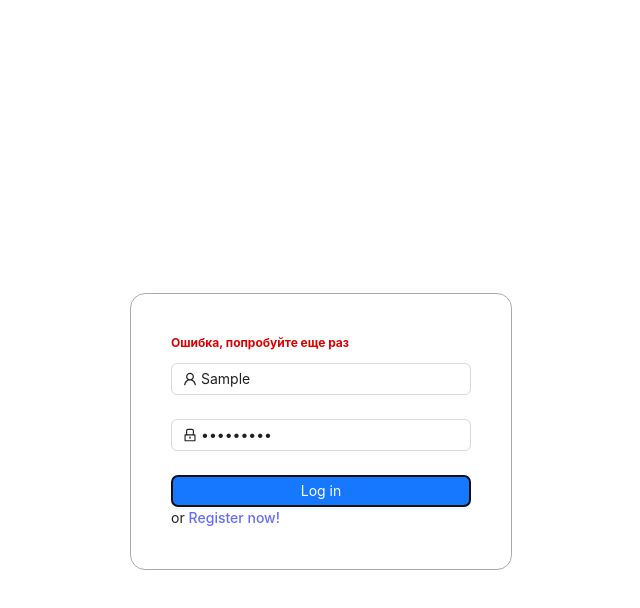
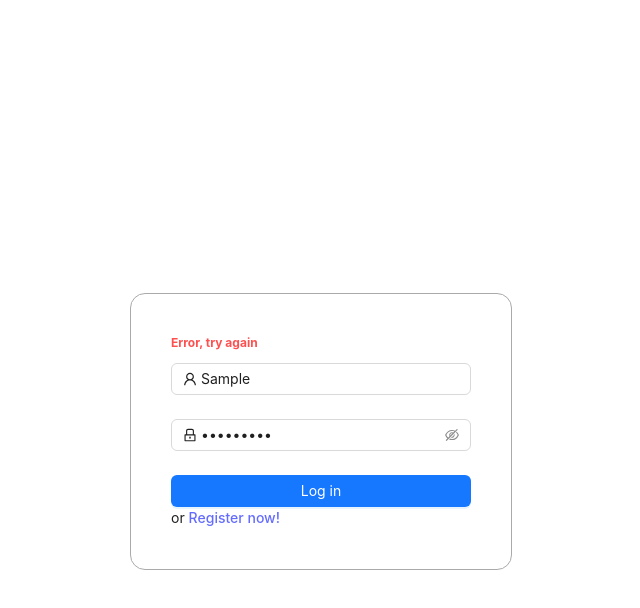
Before and after one commit to qiisqwww/Demo-website, a React (Vite) app in the folder client/: page /login in a window 1280 px wide. Both pictures are taken after typing "Sample", "Sample123" into the empty fields and a click on the button "Log in". Shown: the top 608 px of the page, without its empty margins (319-959 px from the left). Built offline with nearby package versions, Linux system fonts and the light colour scheme; no server answers.

Commit message:
feat: add check token hook and add loading in login, registration

```diff
--- a/client/src/components/ErrorMessage/Error.tsx
+++ b/client/src/components/ErrorMessage/Error.tsx
@@ -7,7 +7,7 @@ interface IErrorProps{
 export default function ErrorMessage({error}:IErrorProps) {
 	return (
 		<div>
-			<h2 style={{color: "#D00", fontSize: 12, marginTop: 0}}>{error}</h2>
+			<h2 style={{color: "rgba(255,80,80,1)", fontSize: 12, marginTop: 0}}>{error}</h2>
 		</div>
 	)
 }
--- a/client/src/components/Layout/Layout.tsx
+++ b/client/src/components/Layout/Layout.tsx
@@ -3,19 +3,16 @@ import {Routes, Route, Link} from "react-router-dom"
 import Login from "../../pages/Login/Login"
 import Register from "../../pages/Register/Register"
 import Profile from "../../pages/Profile/Profile"
-import NotFound from '../../components/NotFound/NotFound'
+import NotFound from '../../pages/NotFound/NotFound'
 import styles from "./Layout.module.css"
-import { useState } from "react"
 
 export default function Layout() {
-	const [isLogged, setIsLogged] = useState(false);
-
 	return (
 		<Routes>
 				<Route path='/' element={<Link to="/login" className={styles.button}>Log in</Link>}/>
-				<Route path="/login" element={<Login isLogged={isLogged} setIsLogged={setIsLogged}/>}/>
-				<Route path="/registration" element={<Register isLogged={isLogged} setIsLogged={setIsLogged}/>}/>
-				<Route path="/me" element={<Profile isLogged={isLogged} setIsLogged={setIsLogged}/>}/>
+				<Route path="/login" element={<Login />}/>
+				<Route path="/registration" element={<Register/>}/>
+				<Route path="/me" element={<Profile />}/>
 				<Route path='*' element={<NotFound />}/>
 		</Routes>
 	)
--- /dev/null
+++ b/client/src/hooks/checkToken.ts
@@ -0,0 +1,42 @@
+import axios from "axios";
+import Cookies from "js-cookie";
+import { useEffect, useState } from "react";
+
+export function useCheckToken(){
+	const [isLogged, setIsLogged] = useState(false);
+	const [isLoading, setIsLoading] = useState(true)
+
+	const checkToken = async () => {
+		const token = Cookies.get('token');
+
+		const axiosInstance = axios.create({
+			baseURL: `${import.meta.env.VITE_API_URL}`,
+			headers: {
+				Authorization: `Bearer ${token}`,
+			},
+		});
+
+		try{
+			const response = await axiosInstance.get(`${import.meta.env.VITE_API_URL}/token`)
+			if (response.statusText === "OK"){
+				setIsLogged(true)
+				setIsLoading(false)
+			}
+		}catch (e:unknown){
+			Cookies.remove("token")
+			setIsLoading(false)
+			console.error(e)
+		}
+	}
+
+	useEffect(() => {
+		setIsLogged(false)
+		if (Cookies.get("token") != undefined){
+			checkToken()
+		}else{
+			setIsLoading(false)
+		}
+	}, [])
+
+	return {isLogged, setIsLogged ,isLoading, setIsLoading}
+}
--- a/client/src/pages/Form.module.css
+++ b/client/src/pages/Form.module.css
@@ -19,3 +19,13 @@
 	font-size: 30px;
 	color: #fff;
 }
+
+.loading{
+	/* width: 100px;
+	height: 100px; */
+	position: absolute;
+	top:10px;
+	left: 50%;
+	font-size: 30px;
+	transform:translateX(-50%);
+}
--- a/client/src/pages/Login/Login.tsx
+++ b/client/src/pages/Login/Login.tsx
@@ -1,11 +1,12 @@
 import { useState } from 'react'
 import { Button, Form, Input } from 'antd';
-import { LockOutlined, UserOutlined } from '@ant-design/icons';
+import { LoadingOutlined, LockOutlined, UserOutlined } from '@ant-design/icons';
 import { Link, Navigate } from 'react-router-dom';
 import axios, { AxiosError } from "axios";
 import Cookies from "js-cookie";
 import styles from "../Form.module.css"
 import ErrorMessage from "../../components/ErrorMessage/Error"
+import { useCheckToken } from '../../hooks/checkToken';
 
 
 const saveTokenInCookie = (token:string):void => {
@@ -21,17 +22,13 @@ interface IFormValues {
 	password: string
 }
 
-interface ILoginProps {
-	isLogged: boolean
-	setIsLogged: React.Dispatch<React.SetStateAction<boolean>>
-}
-
-export default function Login({isLogged, setIsLogged}: ILoginProps) {
+export default function Login() {
 	const [error, setError] = useState("");
+	const {isLogged, setIsLogged, isLoading, setIsLoading} = useCheckToken();
 
 	const onSubmit = async (values:IFormValues) => {
-		console.log(values)
 		try{
+			setIsLoading(true)
 			const response = await axios.post(`${import.meta.env.VITE_API_URL}/login`, { username: values.username, password: values.password });
 			const token = response.data.access_token;
 			saveTokenInCookie(token);
@@ -39,15 +36,20 @@ export default function Login({isLogged, setIsLogged}: ILoginProps) {
 			setIsLogged(true);
 		}catch(error:unknown){
 			const e = error as AxiosError;
-			console.error("Ошибка при логине: " + e);
-			setError("Ошибка, попробуйте еще раз")
+			if (e.request.status === 401){
+				const message = JSON.parse(e.request.response)
+				setError(message.detail)
+			}else{
+				setError("Error, try again")
+			}
+		} finally {
+			setIsLoading(false)
 		}
 	}
 
-	if (isLogged){
-		return <Navigate to="/me" />;
-	}else{
-		return (
+	if (isLogged) return <Navigate to="/me" />;
+
+	return (
 		<>
 			<h1 className={styles.title}>Log in</h1>
 			<div className={styles.modal}>
@@ -81,17 +83,25 @@ export default function Login({isLogged, setIsLogged}: ILoginProps) {
 							}
 						]}
 					>
-						<Input prefix={<LockOutlined />} type="password" placeholder="Password" minLength={3}/>
+						<Input.Password prefix={<LockOutlined />} type="password" placeholder="Password" minLength={3}/>
 					</Form.Item>
 
 					<Form.Item className={styles.button}>
+						{isLoading ?
+						<Button block type="primary" htmlType="submit" disabled>
+							Log in
+							<LoadingOutlined style={{position: "absolute", right: 10 }}/>
+						</Button>
+						:
 						<Button block type="primary" htmlType="submit">
 							Log in
 						</Button>
+						}
+
 						or <Link to="/registration">Register now!</Link>
 					</Form.Item>
 				</Form>
 			</div>
 		</>
-	)}
+	)
 }
--- a/client/src/pages/Profile/Profile.tsx
+++ b/client/src/pages/Profile/Profile.tsx
@@ -13,13 +13,9 @@ interface IProfileData{
 	email: string
 	birthdate: string
 }
+export default function Profile() {
+	const [isLogged, setIsLogged] = useState(true);
 
-interface IProfileProps {
-	isLogged: boolean
-	setIsLogged: React.Dispatch<React.SetStateAction<boolean>>
-}
-
-export default function Profile({isLogged, setIsLogged} : IProfileProps) {
 	const [user, setUser] = useState<IProfileData>({
 		username: "",
 		email: "",
@@ -32,7 +28,7 @@ export default function Profile({isLogged, setIsLogged} : IProfileProps) {
 	const axiosInstance = axios.create({
 		baseURL: `${import.meta.env.VITE_API_URL}`,
 		headers: {
-			Authorization: `Bearer ${token}`, // Передаем токен как Bearer-токен
+			Authorization: `Bearer ${token}`,
 		},
 	});
 
--- a/client/src/pages/Register/Register.tsx
+++ b/client/src/pages/Register/Register.tsx
@@ -1,12 +1,13 @@
 import { useState } from 'react'
 import { Button, DatePicker, Form, Input } from 'antd';
-import { LockOutlined, MailOutlined, UserOutlined } from '@ant-design/icons';
+import { LoadingOutlined, LockOutlined, MailOutlined, UserOutlined } from '@ant-design/icons';
 import { Link, Navigate } from 'react-router-dom';
 import dayjs from 'dayjs';
 import styles from "../Form.module.css"
 import axios, { AxiosError } from 'axios';
 import Cookies from "js-cookie";
 import ErrorMessage from "../../components/ErrorMessage/Error"
+import { useCheckToken } from '../../hooks/checkToken';
 
 const saveTokenInCookie = (token:string):void => {
 	Cookies.set('token', token, {
@@ -26,9 +27,11 @@ interface IFormValues {
 export default function Register() {
 	const [error, setError] = useState("");
 	const [registered, setRegistered] = useState(false);
+	const {isLogged, setIsLogged, isLoading, setIsLoading} = useCheckToken();
 
   const onSubmit = async (values:IFormValues) => {
 		try{
+			setIsLoading(true)
 			const response = await axios.post(`${import.meta.env.VITE_API_URL}/registration`, {
 				username: values.username,
 				email: values.email,
@@ -39,17 +42,24 @@ export default function Register() {
 			saveTokenInCookie(token);
 			setError("")
 			setRegistered(true)
+			setIsLogged(false)
 		}catch(error:unknown){
 			const e = error as AxiosError;
-			console.error("Ошибка при регистрации: " + e)
-			setError("Ошибка, попробуйте еще раз")
+			if (e.request.status === 422){
+				const message = JSON.parse(e.request.response)
+				setError(message.detail)
+			}else{
+				setError("Error, try again")
+			}
+		}finally{
+			setIsLoading(false)
 		}
 	}
 
-	if(registered){
-		return <Navigate to="/login" />
-	}else{
-		return (
+	if(registered) return <Navigate to="/login" />
+	if(isLogged) return <Navigate to="/me" />
+
+	return (
 		<>
 			<h1 className={styles.title}>Registration</h1>
 			<div className={styles.modal}>
@@ -143,13 +153,20 @@ export default function Register() {
 					</Form.Item>
 
 					<Form.Item className={styles.button}>
+					{isLoading ?
+						<Button block type="primary" htmlType="submit" disabled>
+							Register
+							<LoadingOutlined style={{position: "absolute", right: 10 }}/>
+						</Button>
+						:
 						<Button block type="primary" htmlType="submit">
 							Register
 						</Button>
+						}
 						or <Link to="/login">Log in now!</Link>
 					</Form.Item>
 				</Form>
 			</div>
 		</>
-	)}
+	)
 }
```
Also changed, not shown: client/src/pages/NotFound/NotFound.tsx (renamed from client/src/components/NotFound/NotFound.tsx).
